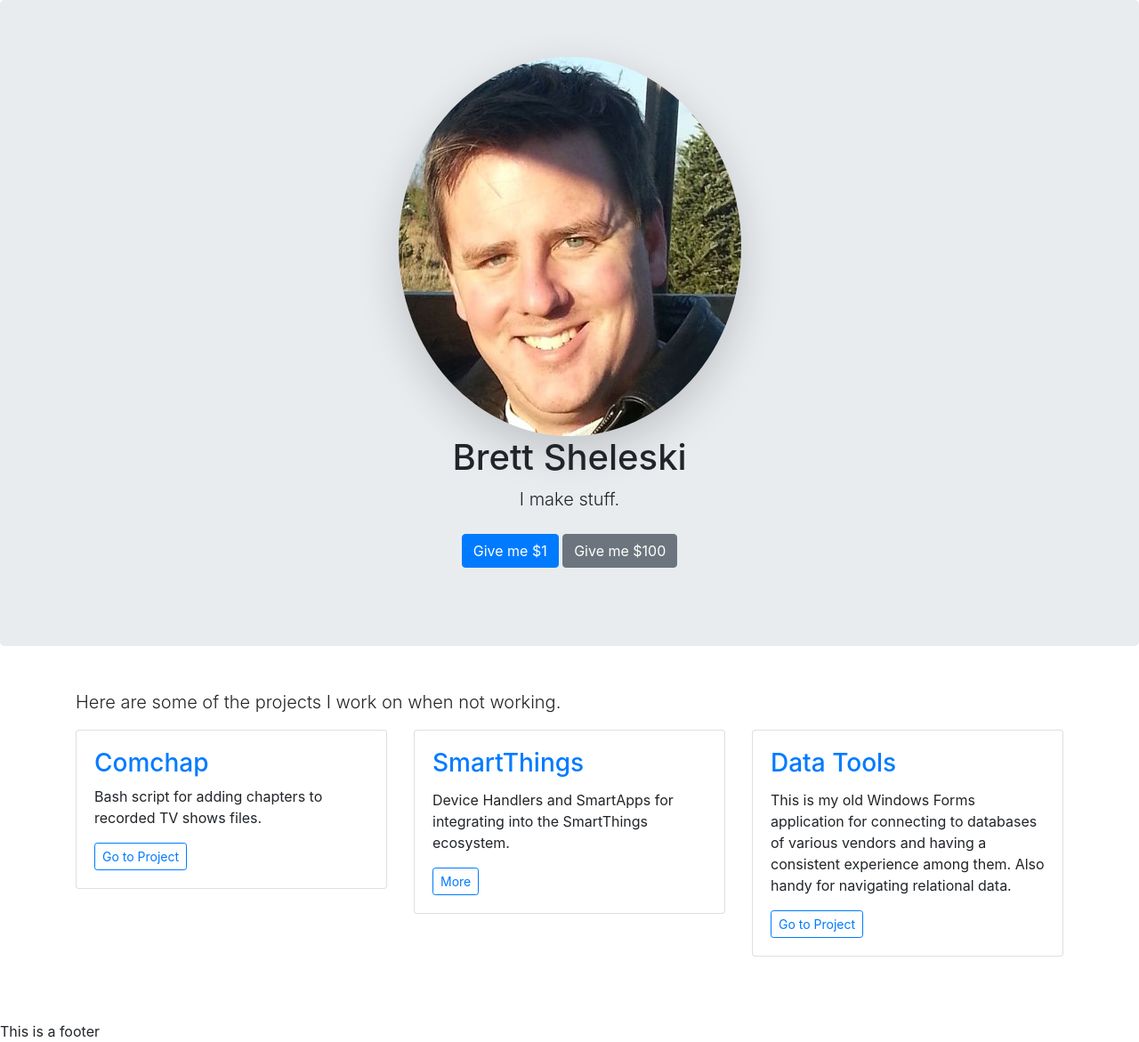
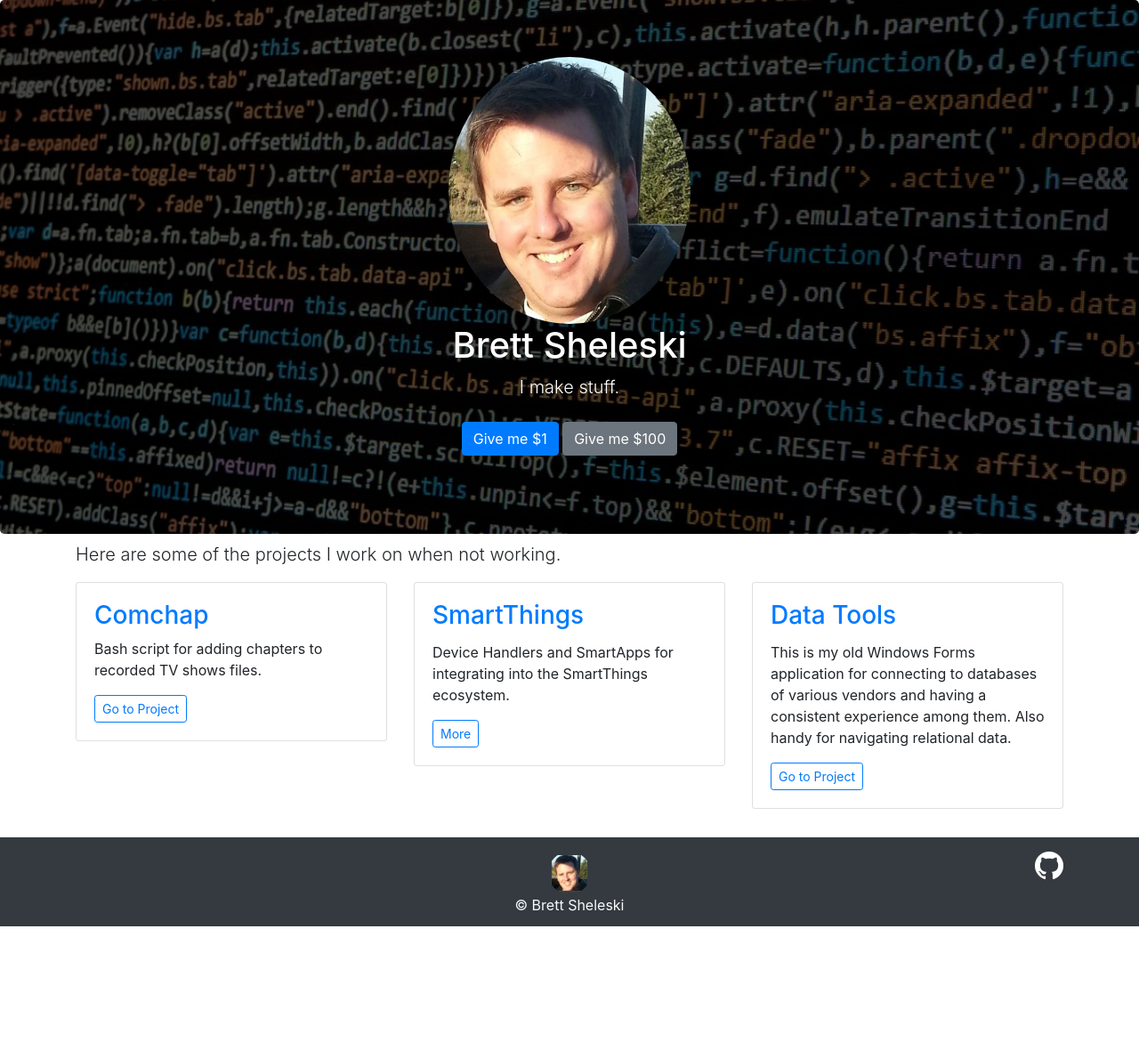
Before and after one commit to BrettSheleski/BrettSheleski.github.io, a Jekyll site: the page built from site/index.html, in a window 1280 px wide. Shown: the whole page at 89% size. Built offline with Jekyll 4.4.1, drawn with Linux system fonts in a browser that asks for light colours; nearby versions of some CDN libraries; after the commit the page ends 1041 px from its top, so only the background shows below that.

Commit message:
added GitHub logo and cleaned stuff up

```diff
--- a/_config.yml
+++ b/_config.yml
@@ -24,9 +24,8 @@ author: Brett Sheleski
 
 # Build settings
 markdown: kramdown
-theme: minima
-plugins:
-  - jekyll-feed
+#plugins:
+#  - jekyll-feed
 source: "site"
 # Exclude from processing.
 # The following items will not be processed, by default. Create a custom list
--- a/package.json
+++ b/package.json
@@ -27,6 +27,7 @@
   },
   "homepage": "https://brett.sheleski.com",
   "dependencies": {
+    "bundler": "^0.8.0",
     "clean-css-cli": "^4.2.1",
     "node-sass": "^4.11.0",
     "nodemon": "^1.18.9",
--- a/site/_includes/footer.html
+++ b/site/_includes/footer.html
@@ -1,3 +1,21 @@
-<footer>
-    This is a footer
+<footer class="text-center bg-dark text-light pt-3">
+    <div class="container">
+        <div class="row">
+            <div class="col-4">
+
+            </div>
+            <div class="col-4">
+                <a href="/">
+                    <img src="images/me-small.png" alt="Picture of Brett Sheleski (small)" class="rounded-circle" />
+                </a>
+                <br />
+                &copy; Brett Sheleski
+            </div>
+            <div class="col-4 text-right">
+                <a href="https://github.com/BrettSheleski" target="_blank" rel="nofollow noopener">
+                    <img src="images/GitHub-Mark-Light-32px.png" alt="GitHub Mark Light" />
+                </a>
+            </div>
+        </div>
+    </div>
 </footer>
--- a/site/index.html
+++ b/site/index.html
@@ -1,7 +1,7 @@
 ---
 layout: home
 ---
-<link rel="stylesheet" href="scripts/pages/index.css" >
+<link rel="stylesheet" href="styles/pages/index.css" >
 <main role="main" >
 <section class="jumbotron text-center mb-0">
     <div class="container">
@@ -17,7 +17,7 @@ layout: home
     </div>
 </section>
 
-<div class="album py-5 ">
+<div class="album py-2">
     <div class="container">
     <p class="lead">
         Here are some of the projects I work on when not working.
```
Also changed, not shown: Gemfile (deleted, +0 -26 lines), Gemfile.lock (deleted), site/images/GitHub-Mark-120px-plus.png (added), site/images/GitHub-Mark-32px.png (added), site/images/GitHub-Mark-64px.png (added), site/images/GitHub-Mark-Light-120px-plus.png (added), site/images/GitHub-Mark-Light-32px.png (added), site/images/GitHub-Mark-Light-64px.png (added), site/images/me-small.png (added), 1 other file.
